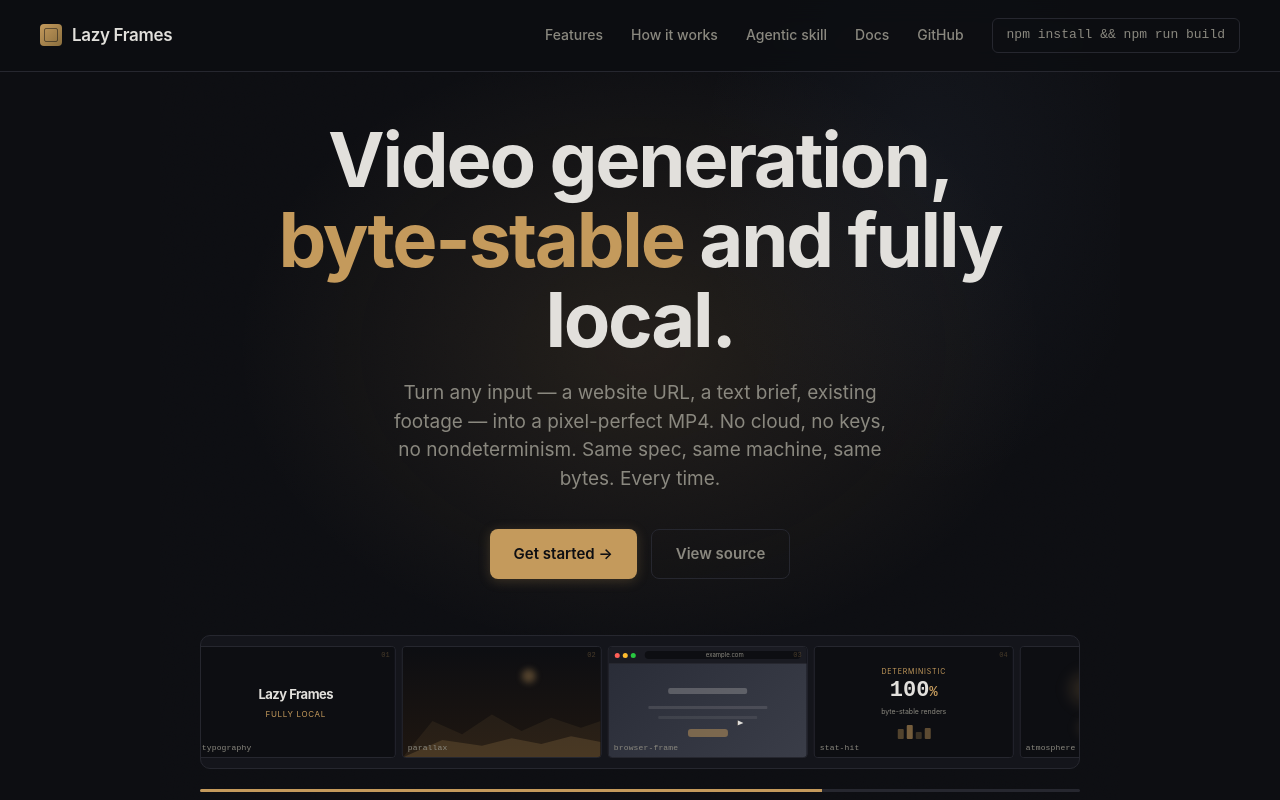
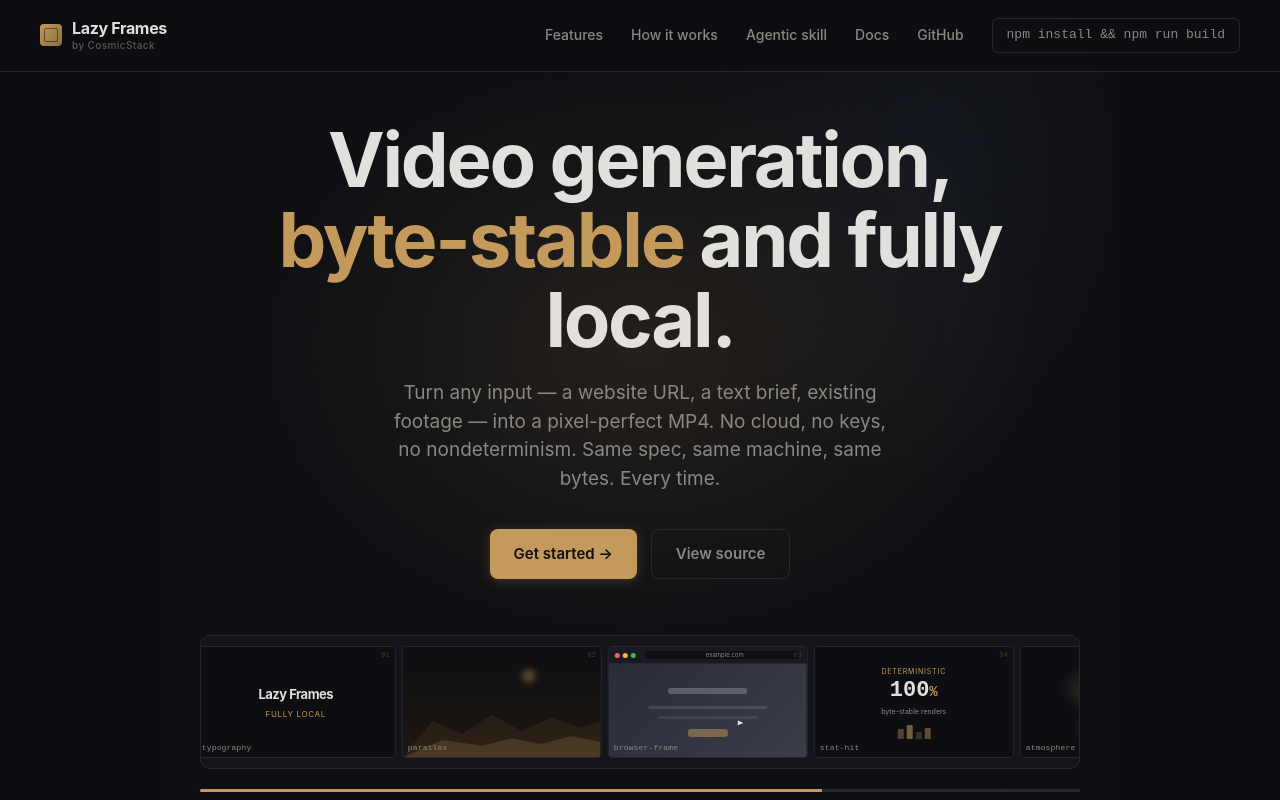
Before and after one commit to cosmicstack-labs/lazy-frames, a website: page docs/index.html in a window 1280 px wide. Shown: the top 800 px of the page. Drawn offline with Linux system fonts and the light colour scheme.

Commit message:
docs: add 'by CosmicStack' byline to nav logo on both pages

```diff
--- a/docs/index.html
+++ b/docs/index.html
@@ -12,7 +12,10 @@
 <nav>
   <div class="brand">
     <div class="brand-mark"></div>
-    Lazy Frames
+    <div class="brand-text">
+      <div class="brand-name">Lazy Frames</div>
+      <a href="https://cosmicstack.ai" class="brand-byline">by CosmicStack</a>
+    </div>
   </div>
   <div class="links">
     <a href="#features">Features</a>
--- a/docs/styles.css
+++ b/docs/styles.css
@@ -46,12 +46,19 @@ nav .brand {
 nav .brand-mark {
   width: 22px; height: 22px; border-radius: 4px;
   background: linear-gradient(135deg, var(--accent), var(--accent-dim));
-  position: relative;
+  position: relative; flex: none;
 }
 nav .brand-mark::after {
   content: ''; position: absolute; inset: 4px;
   border: 1.5px solid rgba(13,14,18,0.5); border-radius: 2px;
 }
+nav .brand-text { display: flex; flex-direction: column; line-height: 1.2; }
+nav .brand-name { font-size: 16px; font-weight: 700; }
+nav .brand-byline {
+  font-size: 10px; font-weight: 500; color: var(--text-faint);
+  letter-spacing: 0.04em; text-decoration: none; margin-top: 1px;
+}
+nav .brand-byline:hover { color: var(--accent); }
 nav .links { display: flex; gap: 28px; align-items: center; }
 nav .links a { color: var(--text-dim); font-size: 14px; font-weight: 500; }
 nav .links a:hover { color: var(--text); }
```
Also changed, not shown: docs/docs.html (+4 -1 lines).
